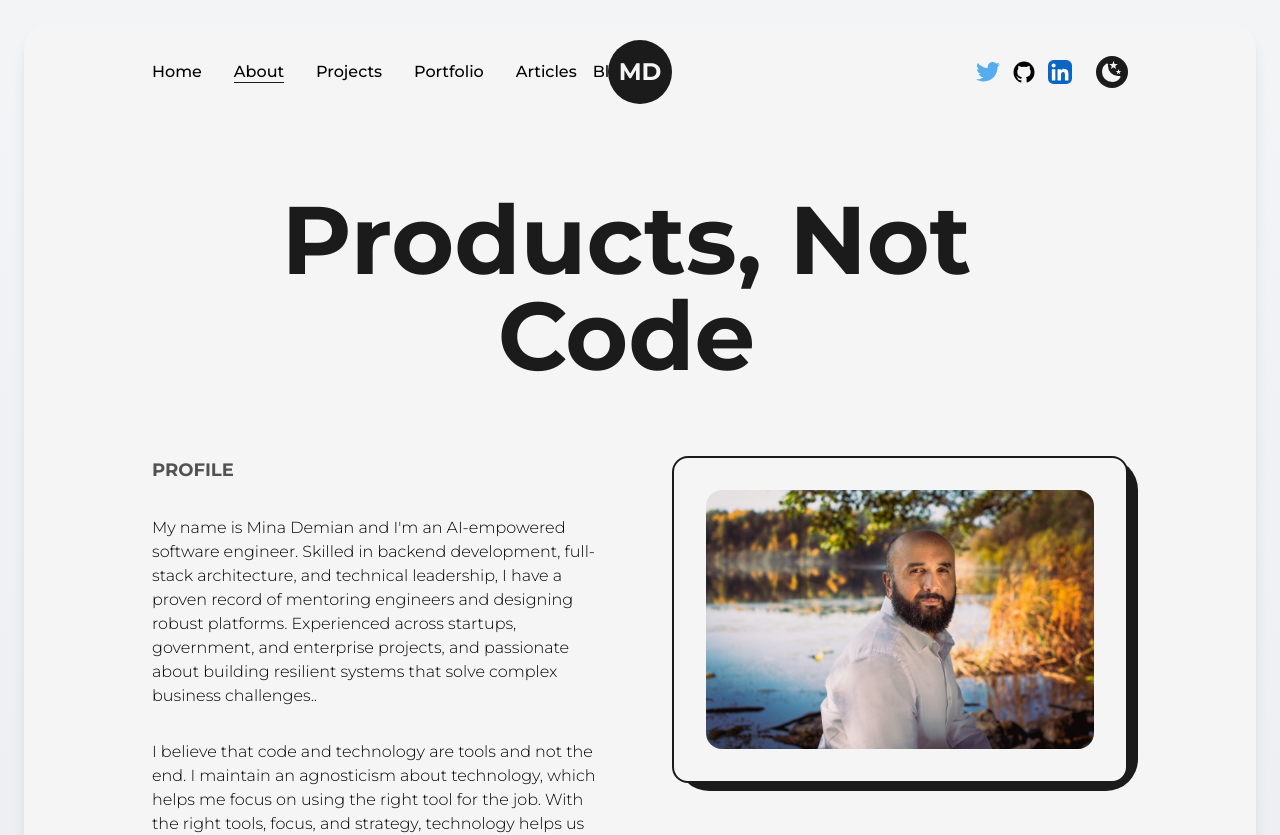
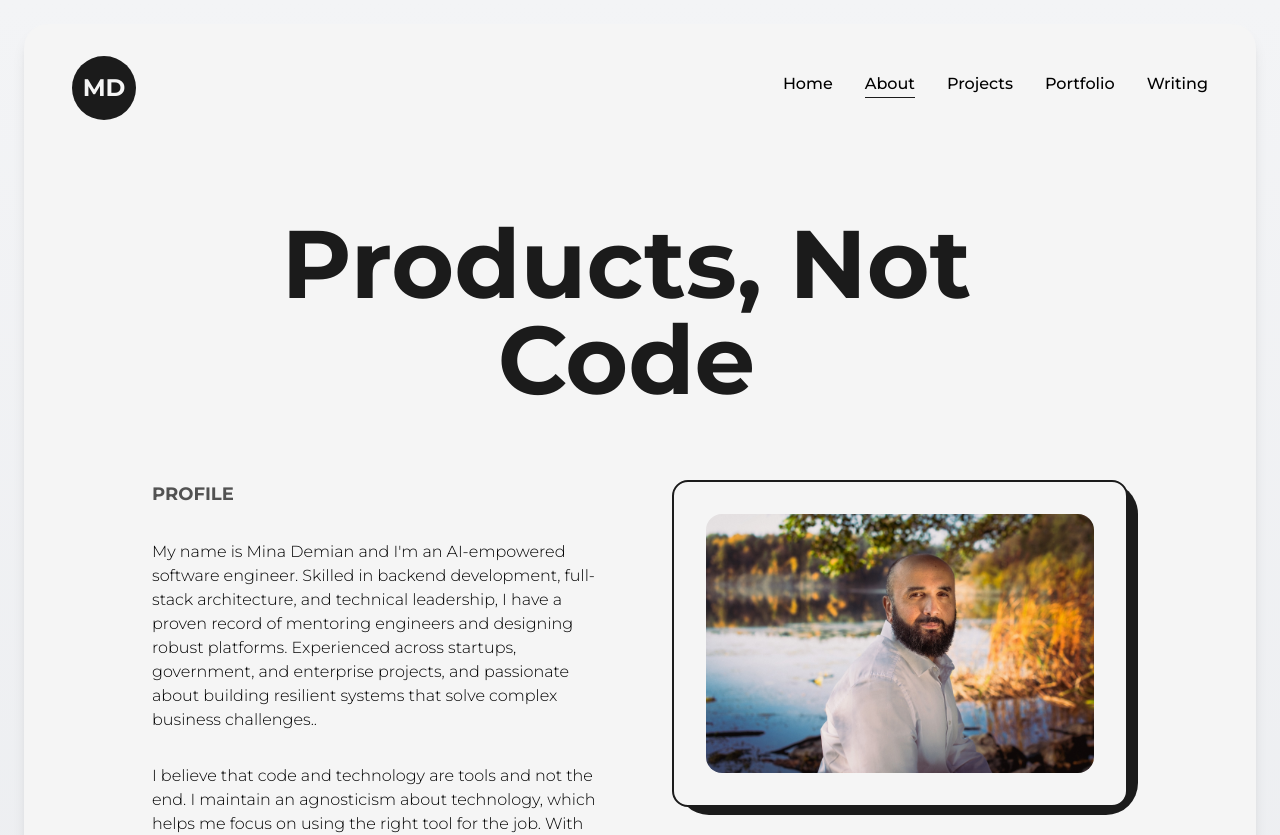
Before and after one commit to minademian/minademian.com-v2, a Next.js app: page /about in a window 1280 px wide. Shown: the top 835 px of the page. Built offline with nearby package versions, Linux system fonts and the light colour scheme.

Commit message:
feat: new components

```diff
--- /dev/null
+++ b/src/app/components/molecules/CaseStudyButton.component.tsx
@@ -0,0 +1,29 @@
+import Link from 'next/link';
+
+import { LinkArrow } from '@/molecules/Icons.component';
+
+interface CaseStudyButtonProps {
+  href?: string;
+  className?: string;
+  label?: string;
+}
+
+export const CaseStudyButton = ({
+  href = '/projects',
+  className = '',
+  label = 'View Case Study',
+}: CaseStudyButtonProps) => {
+  return (
+    <Link
+      href={href}
+      className={`inline-flex items-center text-light p-2.5 px-6 rounded-lg text-lg
+        font-semibold border-2 border-solid bg-dark
+        border-transparent dark:bg-light dark:text-dark
+        hover:border-dark hover:bg-light hover:text-dark
+        hover:dark:bg-dark hover:dark:text-light hover:dark:border-light
+        ${className}`}
+    >
+      {label} <LinkArrow className="w-5 ml-2" />
+    </Link>
+  );
+};
--- a/src/app/components/molecules/ContactButton.component.tsx
+++ b/src/app/components/molecules/ContactButton.component.tsx
@@ -14,7 +14,6 @@ export const ContactButton = ({
   return (
     <Link
       href={href}
-      target="_blank"
       className={`inline-flex items-center text-light p-2.5 px-6 rounded-lg text-lg
         font-semibold border-2 border-solid bg-primary
         border-transparent dark:bg-primaryDark dark:text-dark
--- a/src/app/components/molecules/Icons.component.tsx
+++ b/src/app/components/molecules/Icons.component.tsx
@@ -65,7 +65,7 @@ export const LinkArrow = ({ className = '', ...rest }: IconProps) => (
     width={24}
     height={24}
     viewBox="0 0 24 24"
-    className={`w-full h-auto ${className}`}
+    className={`h-auto ${className}`}
     {...rest}
   >
     <path fill="none" d="M0 0h24v24H0z" />
--- a/src/app/components/organisms/ContactForm.component.tsx
+++ b/src/app/components/organisms/ContactForm.component.tsx
@@ -90,7 +90,7 @@ export const ContactForm = () => {
   }, []);
 
   const handleChange = (
-    e: React.ChangeEvent<HTMLInputElement | HTMLTextAreaElement>
+    e: React.ChangeEvent<HTMLInputElement | HTMLTextAreaElement>,
   ) => {
     const { name, value } = e.target;
     setFormData((prev) => ({ ...prev, [name]: value }));
@@ -121,7 +121,7 @@ export const ContactForm = () => {
           subject: formData.subject,
           message: formData.message,
         },
-        process.env.NEXT_PUBLIC_EMAILJS_PUBLIC_KEY!
+        process.env.NEXT_PUBLIC_EMAILJS_PUBLIC_KEY!,
       );
 
       setStatus('success');
--- a/src/app/components/organisms/FeaturedArticle.component.tsx
+++ b/src/app/components/organisms/FeaturedArticle.component.tsx
@@ -14,11 +14,11 @@ export const FeaturedArticle = ({
   link,
 }: FeaturedArticleProps) => {
   return (
-    <li className="relative col-span-1 w-full p-4 bg-light  dark:bg-dark dark:border-light  border border-solid border-dark rounded-2xl dark:text-light">
+    <li className="relative col-span-1 w-full p-4 bg-light dark:bg-dark dark:border-light border border-solid border-dark rounded-2xl dark:text-light">
       <div
         className="absolute top-0 -right-3 -z-10 w-[101%] h-[103%] rounded-[2rem] bg-dark"
-        rounded-br-3xl
       />
+      {img && (
         <Link
           href={link}
           target="_blank"
@@ -32,6 +32,7 @@ export const FeaturedArticle = ({
             transition={{ duration: 0.2 }}
           />
         </Link>
+      )}
       <Link href={link} target="_blank">
         <h2 className="capitalize text-2xl font-bold my-2 hover:underline">
           {title}
--- a/src/app/components/organisms/Footer.component.tsx
+++ b/src/app/components/organisms/Footer.component.tsx
@@ -5,7 +5,7 @@ import { SectionComponent } from '@/components/atoms/Section.component';
 
 const Footer = () => {
   return (
-    <footer className="w-full border-t-2 border-solid border-dark font-medium text-lg dark:text-light dark:border-light sm:text-base">
+    <footer className="w-full shadow-[inset_0_1px_0_0_rgba(0,0,0,0.1)] dark:shadow-[inset_0_1px_0_0_rgba(255,255,255,0.1)] font-medium text-lg dark:text-light sm:text-base">
       <SectionComponent className="py-8 flex items-center justify-between lg:py-6 lg:flex-col xs:flex-col xs:p-0 2xs:flex-col 2xs:text-sm 2xs:leading-none 2xs:my-2">
         <span>{new Date().getFullYear()} &copy; All Rights Reserved.</span>
         <span>
--- a/src/app/components/organisms/NavBar.component.tsx
+++ b/src/app/components/organisms/NavBar.component.tsx
@@ -18,7 +18,6 @@ import NavLink from '../molecules/NavLink.component';
 
 import Logo from './Logo.component';
 
-
 const NavBar = () => {
   const [mode, setMode] = useThemeSwitcher();
   const [isOpen, setIsOpen] = useState(false);
@@ -28,7 +27,8 @@ const NavBar = () => {
   };
   return (
     <>
-      <header className="w-full px-32 py-8 font-medium flex items-center justify-between dark:text-light relative z-10 lg:px-16 md:px-12 sm:px-8">
+      <header className="w-full px-12 py-6 font-medium flex items-center justify-between dark:text-light relative z-10 lg:px-8 md:px-6 sm:px-4">
+        <Logo />
         <button
           className="flex-col justify-center items-center hidden lg:flex"
           onClick={handleClick}
@@ -53,39 +53,13 @@ const NavBar = () => {
             `}
           ></span>
         </button>
-        <div className="w-full flex justify-between items-center lg:hidden">
-          <nav>
-            <NavLink href="/" title={'Home'} className="mr-4" />
-            <NavLink href="/about" title={'About'} className="mx-4" />
-            <NavLink href="/projects" title={'Projects'} className="mx-4" />
-            <NavLink href="/portfolio" title={'Portfolio'} className="mx-4" />
-            <NavLink href="/articles" title={'Articles'} className="ml-4" />
-            <NavLink href="https://blog.minademian.com" title={'Blog'} className="ml-4" />
-          </nav>
-          <nav className="flex items-center justify-center flex-wrap">
-            <MotionLink href="https://twitter.com/minadimyan">
-              <TwitterIcon />
-            </MotionLink>
-            <MotionLink href={'https://github.com/minademian'}>
-              <GitHubIcon />
-            </MotionLink>
-            <MotionLink href="https://linkedin.com/in/minademian">
-              <LinkedInComponent />
-            </MotionLink>
-            <button
-              onClick={() => setMode(mode === 'light' ? 'dark' : 'light')}
-              className={`ml-3 flex items-center justify-center rounded-full p-1
-            ${mode === 'light' ? 'bg-dark text-light' : 'bg-light text-dark'}
-            `}
-            >
-              {mode === 'dark' ? (
-                <SunIcon className="fill-dark" />
-              ) : (
-                <MoonIcon className="fill-dark" />
-              )}
-            </button>
-          </nav>
-        </div>
+        <nav className="flex items-center gap-8 lg:hidden">
+          <NavLink href="/" title={'Home'} />
+          <NavLink href="/about" title={'About'} />
+          <NavLink href="/projects" title={'Projects'} />
+          <NavLink href="/portfolio" title={'Portfolio'} />
+          <NavLink href="/articles" title={'Writing'} />
+        </nav>
 
         {isOpen ? (
           <motion.div
@@ -107,12 +81,6 @@ const NavBar = () => {
                 toggle={handleClick}
               />
               <MobileNavLink
-                href="/about"
-                title={'About'}
-                className=""
-                toggle={handleClick}
-              />
-              <MobileNavLink
                 href="/projects"
                 title={'Projects'}
                 className=""
@@ -120,7 +88,13 @@ const NavBar = () => {
               />
               <MobileNavLink
                 href="/articles"
-                title={'Articles'}
+                title={'Writing'}
+                className=""
+                toggle={handleClick}
+              />
+              <MobileNavLink
+                href="/contact"
+                title={'Contact'}
                 className=""
                 toggle={handleClick}
               />
@@ -153,10 +127,6 @@ const NavBar = () => {
             </nav>
           </motion.div>
         ) : null}
-
-        <div className="absolute left-[50%] top-2 translate-x-[-50%]">
-          <Logo />
-        </div>
       </header>
     </>
   );
--- a/src/app/components/organisms/Studies.component.tsx
+++ b/src/app/components/organisms/Studies.component.tsx
@@ -16,14 +16,6 @@ type EntriesProps = {
 const data: EntriesProps[] = [
   {
     key: 1,
-    type: 'Google Project Management: Professional Certificate',
-    time: '2023-present',
-    place: 'Coursera',
-    // eslint-disable-next-line max-len
-    info: 'Completed the following modules: Foundations of Project Management, Project Initiation: Starting a Successful, Project Agile Project Management.',
-  },
-  {
-    key: 2,
     type: 'Bachelor of Science in Software Engineering and Multimedia Systems, Joint Honors',
     time: '2004',
     place: 'Oxford Brookes University',
```
Also changed, not shown: src/app/components/molecules/GitHubPill.component.tsx (added, +29 -0 lines), src/app/components/organisms/Experience.component.tsx (+13 -3 lines), src/app/components/organisms/FeaturedSite.component.tsx (added, +73 -0 lines). Lines whose indentation alone changed are shown as unchanged.
